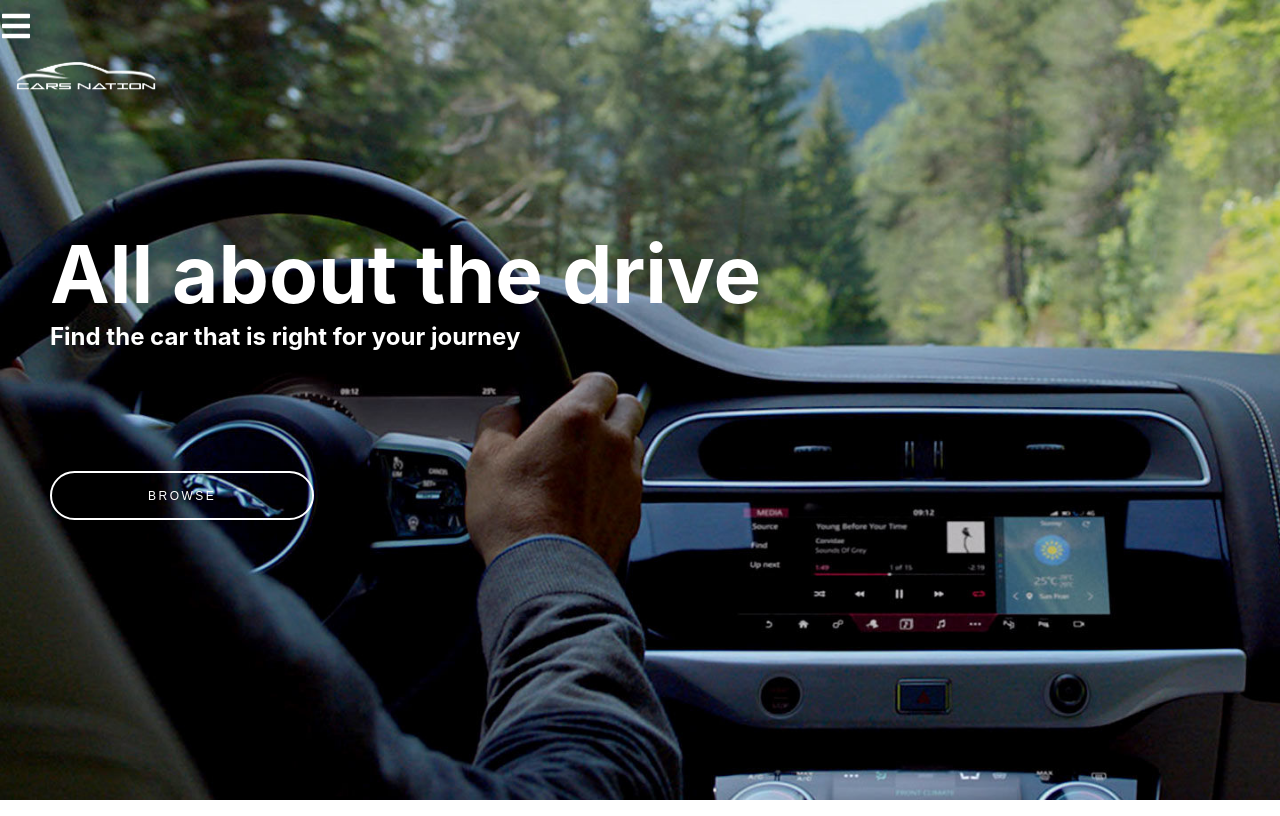
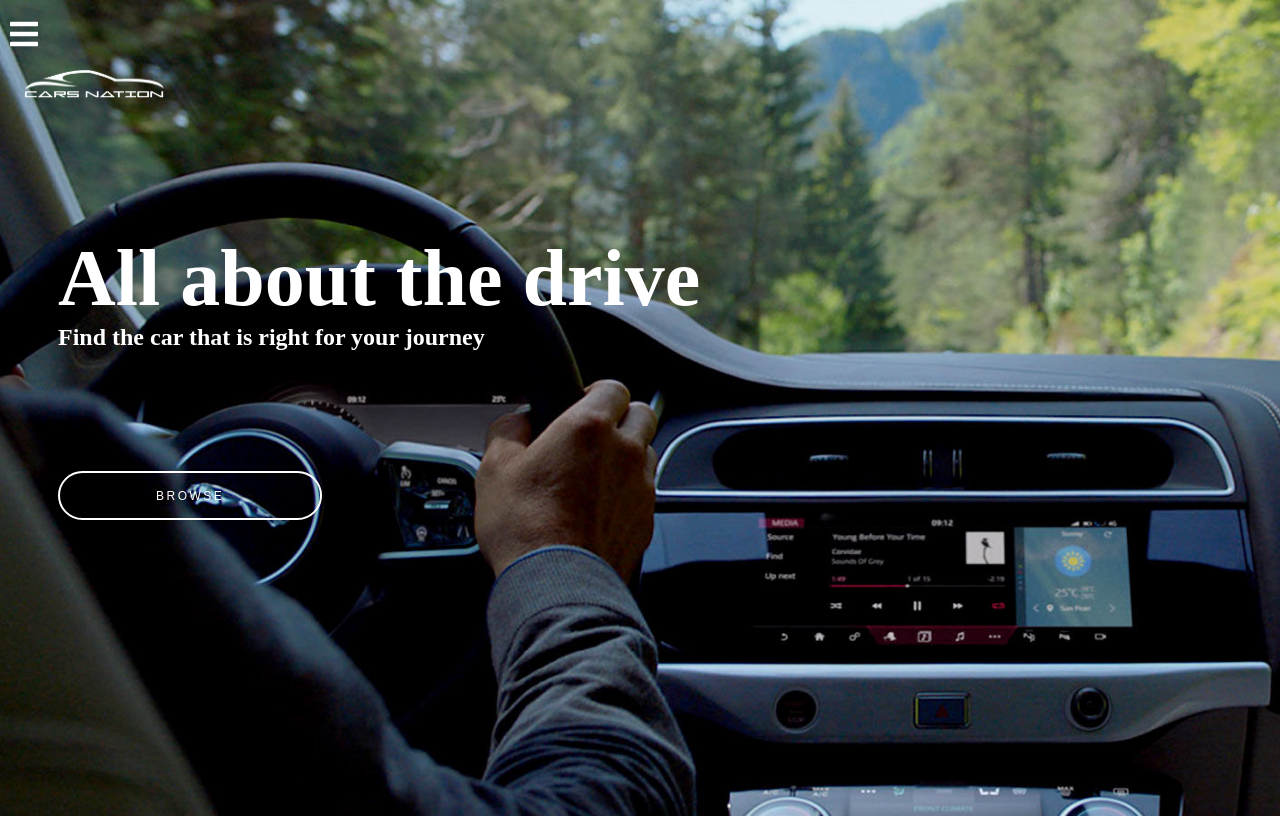
Before and after one commit to DonVlad1/m40Group1Front-End, a React (Create React App) app: page / in a window 1280 px wide. Built offline with nearby package versions, Linux system fonts and the light colour scheme.

Commit message:
consolidated css

```diff
--- a/src/App.js
+++ b/src/App.js
@@ -1,4 +1,4 @@
-import './App.css';
+import './css/App.css';
 import Navbar from './components/Navbar';
 import { BrowserRouter, Routes, Route} from 'react-router-dom';
 import PostCreate from "./pages/postCreate"
--- a/src/components/Navbar.js
+++ b/src/components/Navbar.js
@@ -3,7 +3,7 @@ import * as FaIcons from 'react-icons/fa';
 import * as AiIcons from 'react-icons/ai';
 import { Link } from 'react-router-dom';
 import { Sidebar } from './sidebar';
-import './Navbar.css';
+import '../css/Navbar.css';
 // import { IconContext } from 'react-icons';
 
 function Navbar() {
--- a/src/components/TopNavbar.js
+++ b/src/components/TopNavbar.js
@@ -1,6 +1,7 @@
 import React, { useState } from 'react';
 import Logo from '../assets/logoN3.png';
 import MenuIcon from '../assets/menu.png'
+import '../css/topNavbar.css';
 
 const TopNavbar = () => {
 
--- a/src/App.css
+++ b/src/css/home.css
@@ -1,9 +1,9 @@
 body{
-  background-image: url('../public/images/img1.jpg');
-  background-size: cover;
-  background-repeat: no-repeat;
-  height: 100vh;
-  color: white;
+    background-image: url('../../public/images/img1.jpg');
+    background-size: cover;
+    background-repeat: no-repeat;
+    height: 100vh;
+    color: white;
 }
 
 h1{
@@ -95,58 +95,3 @@ button:active {
   border: none;
   cursor: pointer;
 }
-
-/* From uiverse.io by @joe-watson-sbf */
-.search {
-  display: flex;
-  align-items: center;
-  justify-content: space-between;
-  text-align: center;
-}
-
-.search__input {
-  font-family: inherit;
-  font-size: inherit;
-  background-color: #f4f2f2;
-  border: none;
-  color: #646464;
-  padding: 0.7rem 1rem;
-  border-radius: 30px;
-  width: 50em;
-  transition: all ease-in-out .5s;
-  margin-right: -2rem;
-}
-
-.search__input:hover, .search__input:focus {
-  box-shadow: 0 0 1em #00000013;
-}
-
-.search__input:focus {
-  outline: none;
-  background-color: #f0eeee;
-}
-
-.search__input::-webkit-input-placeholder {
-  font-weight: 400;
-  color: rgb(97, 99, 101);
-}
-
-.search__input:focus + .search__button {
-  background-color: #f0eeee;
-}
-
-.search__button {
-  border: none;
-  background-color: #f4f2f2;
-  margin-top: .1em;
-}
-
-.search__button:hover {
-  cursor: pointer;
-}
-
-.search__icon {
-  height: 1.3em;
-  width: 1.3em;
-  fill: #1d2637;
-}
--- a/src/index.css
+++ /dev/null
@@ -1,13 +0,0 @@
-body {
-  margin: 0;
-  font-family: -apple-system, BlinkMacSystemFont, 'Segoe UI', 'Roboto', 'Oxygen',
-    'Ubuntu', 'Cantarell', 'Fira Sans', 'Droid Sans', 'Helvetica Neue',
-    sans-serif;
-  -webkit-font-smoothing: antialiased;
-  -moz-osx-font-smoothing: grayscale;
-}
-
-code {
-  font-family: source-code-pro, Menlo, Monaco, Consolas, 'Courier New',
-    monospace;
-}
--- a/src/index.js
+++ b/src/index.js
@@ -1,6 +1,5 @@
 import React from 'react';
 import ReactDOM from 'react-dom/client';
-import './index.css';
 import App from './App';
 
 const root = ReactDOM.createRoot(document.getElementById('root'));
--- a/src/pages/home.js
+++ b/src/pages/home.js
@@ -1,4 +1,5 @@
 import React from "react"
+import '../css/home.css';
 
 function Home() {
     return (
```
Also changed, not shown: src/css/topNavbar.css (added, +53 -0 lines), src/css/App.css (added), src/css/Navbar.css (renamed from src/components/Navbar.css).
